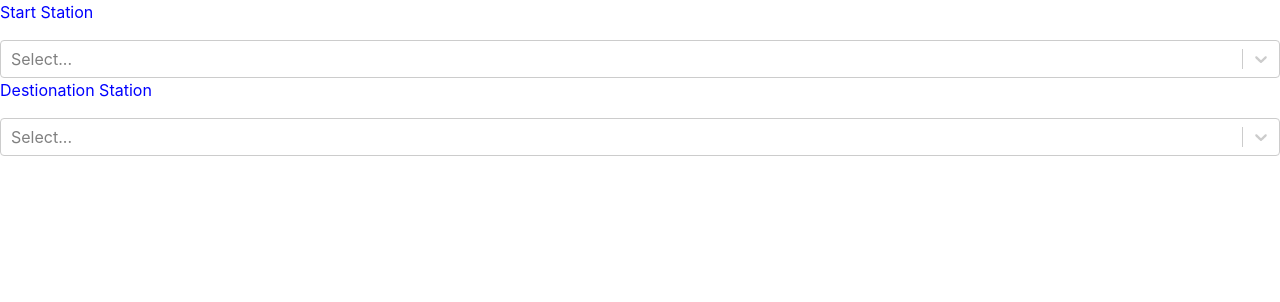
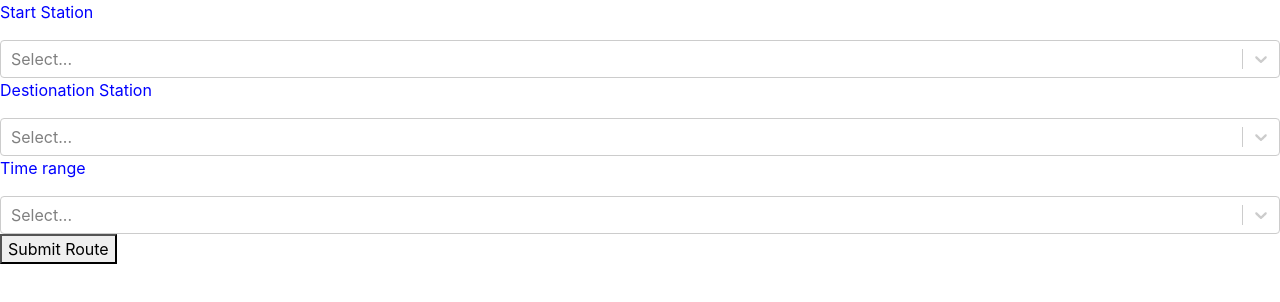
Before and after one commit to akezhanmussa/SE_proj, a React (Create React App) app in the folder front_end/: page / in a window 1280 px wide. Shown: the top 302 px of the page. Built offline with nearby package versions, Linux system fonts and the light colour scheme.

Commit message:
Added the submit button and time range

```diff
--- a/front_end/src/components/RoutesTable.js
+++ b/front_end/src/components/RoutesTable.js
@@ -2,20 +2,46 @@ import React, {Component} from 'react';
 import Select from 'react-select';
 import Map from "./Map";
 import {locations} from "../shared/Locations"
+
+class SubmitRoute extends React.Component{
+    constructor(props){
+        super(props)
+
+        this.submitResponse = this.submitResponse.bind(this);
+    }
+
+    submitResponse(){
+
+        let routes = []
+
+        console.log(this.props)
+
+        routes = [{from: "astana", to: "pavlodar", time: "9 P.M."}]
+
+        this.props.handleSubmitResponse(routes)
+    }
+
+    render(){
+        return (<button onClick = {this.submitResponse}>
+                Submit Route
+            </button>
+        );
+    }
+}
 
 class RoutesTable extends React.Component{
     constructor(props){
         super(props);
         this.state = {
             startStation: '',
-            destinationStation: ''
+            destinationStation: '',
+            timeRange: [],
+            routes : []
         };
         this.divStyle = {
-            color: 'blue',
-            height:"auto"
+            color: 'blue'
         };
     }
-
 
     handleStartStChange = (startStation) => {
         this.setState({ startStation });
@@ -25,6 +51,15 @@ class RoutesTable extends React.Component{
         this.setState({ destinationStation });
     }
 
+    handleTimeRange = (timeRange) => {
+        console.log(timeRange)
+        this.setState({timeRange})
+    }
+
+        handleSubmitResponse = (routes) => {
+        console.log(routes)
+        this.setState({routes})
+    }
 
     render(){
         return(
@@ -49,6 +84,24 @@ class RoutesTable extends React.Component{
                         {value:"pavlodar", label: "Pavlodar"}
                     ]}
                 />
+                <p>Time range</p>
+                <Select
+                    name = "form-field-name"
+                    isMulti
+                    className="basic-multi-select"
+                    value = {this.state.timeRange}
+                    onChange = {this.handleTimeRange}
+                    options = {[
+                        {value: "evening", label: "Evening"},
+                        {value:"morning", label: "Morning"}
+                    ]}
+                />
+                <SubmitRoute
+                    startStation = {this.state.startStation}
+                    destinationStation = {this.state.destinationStation}
+                    timeRange = {this.state.timeRange}
+                    handleSubmitResponse = {this.handleSubmitResponse}
+                />
             </div>
         )
     }
```
